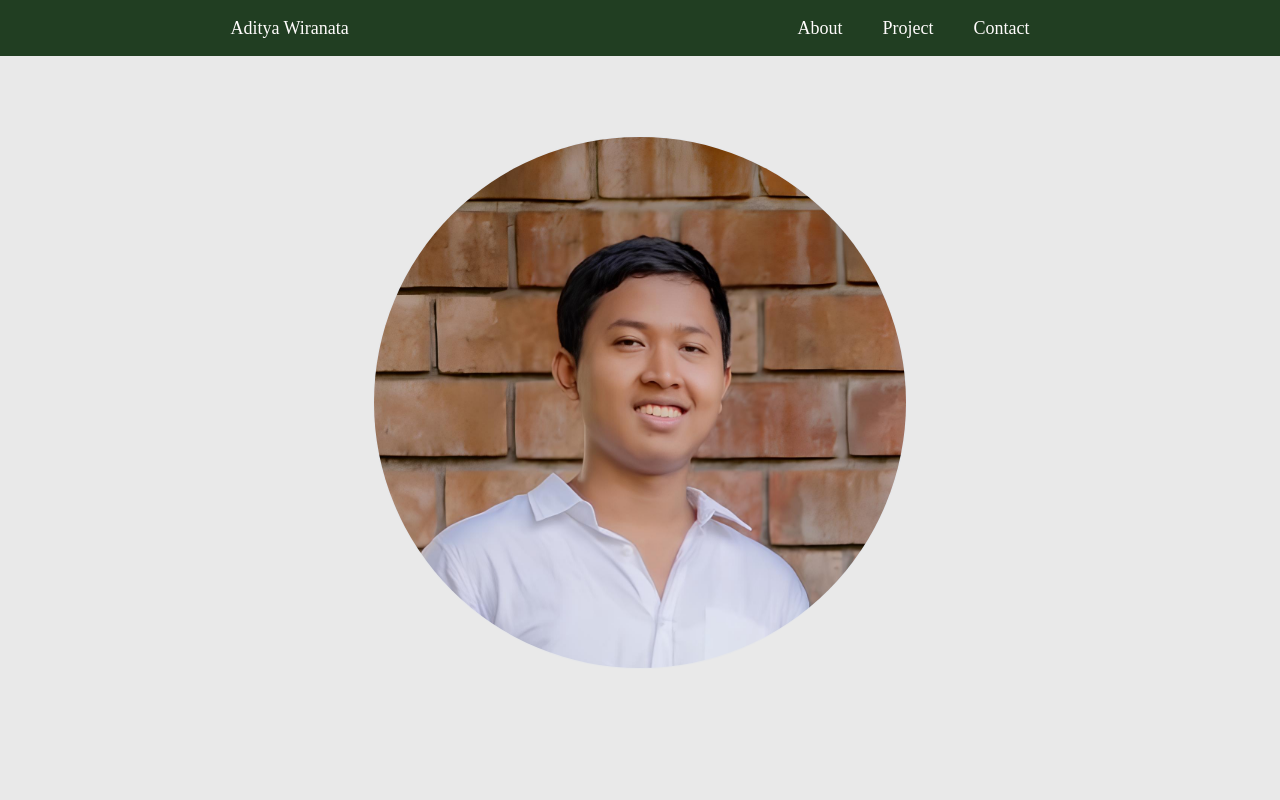
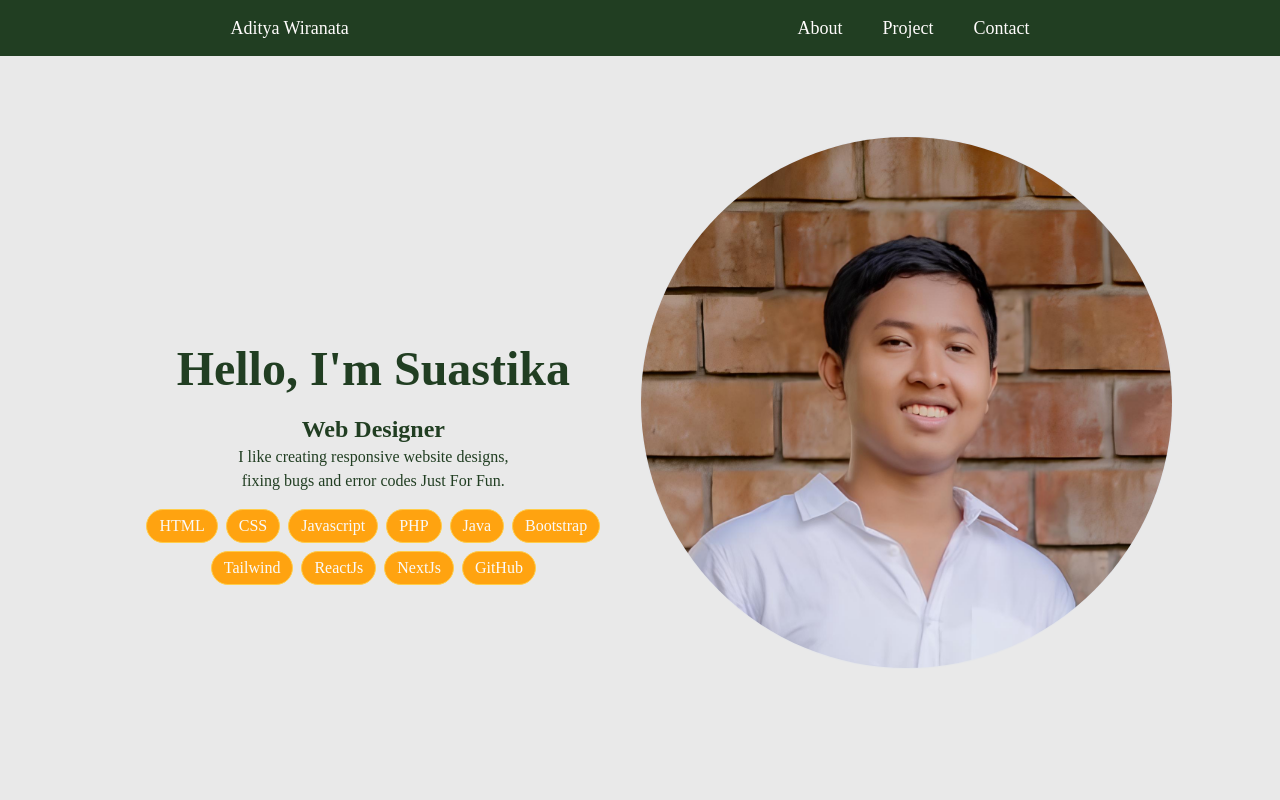
Before and after one commit to WirtzPendragon/Portofolio_nextJs, a Next.js app: page / in a window 1280 px wide. Shown: the top 800 px of the page. Built offline with nearby package versions, Linux system fonts and the light colour scheme.

Commit message:
profile resize

```diff
--- a/src/pages/index.js
+++ b/src/pages/index.js
@@ -8,7 +8,7 @@ import localFont from "next/font/local";
 export default function Home() {
   return (
     <>
-    <div className="mt-20 mx-auto flex flex-col-reverse justify-center items-center lg-flex-row lg:justify-evenly lg:w-10/12 font-inter">
+    <div className="mt-20 mx-auto flex flex-col-reverse justify-center items-center lg:flex-row lg:justify-evenly lg:w-10/12 font-inter">
     <div className="lg:w-1/2 mx-auto text-center lg:mx-0">
     <h1 className="text-appGreen-900 font-semibold text-5xl mt-12 lg:mt-32">Hello, I'm Suastika</h1>
     <h2 className="text-appGreen-900 font-semibold text-2xl mt-5">Web Designer</h2>
```
